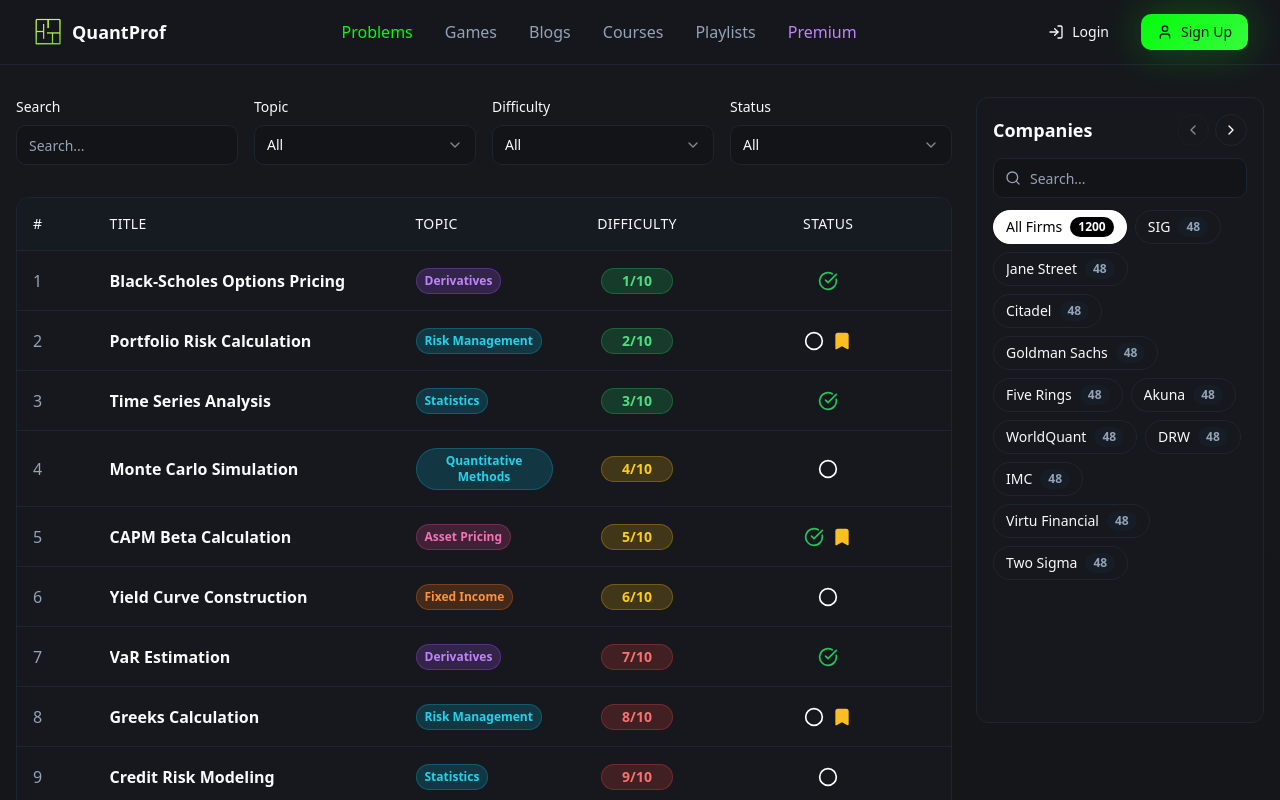
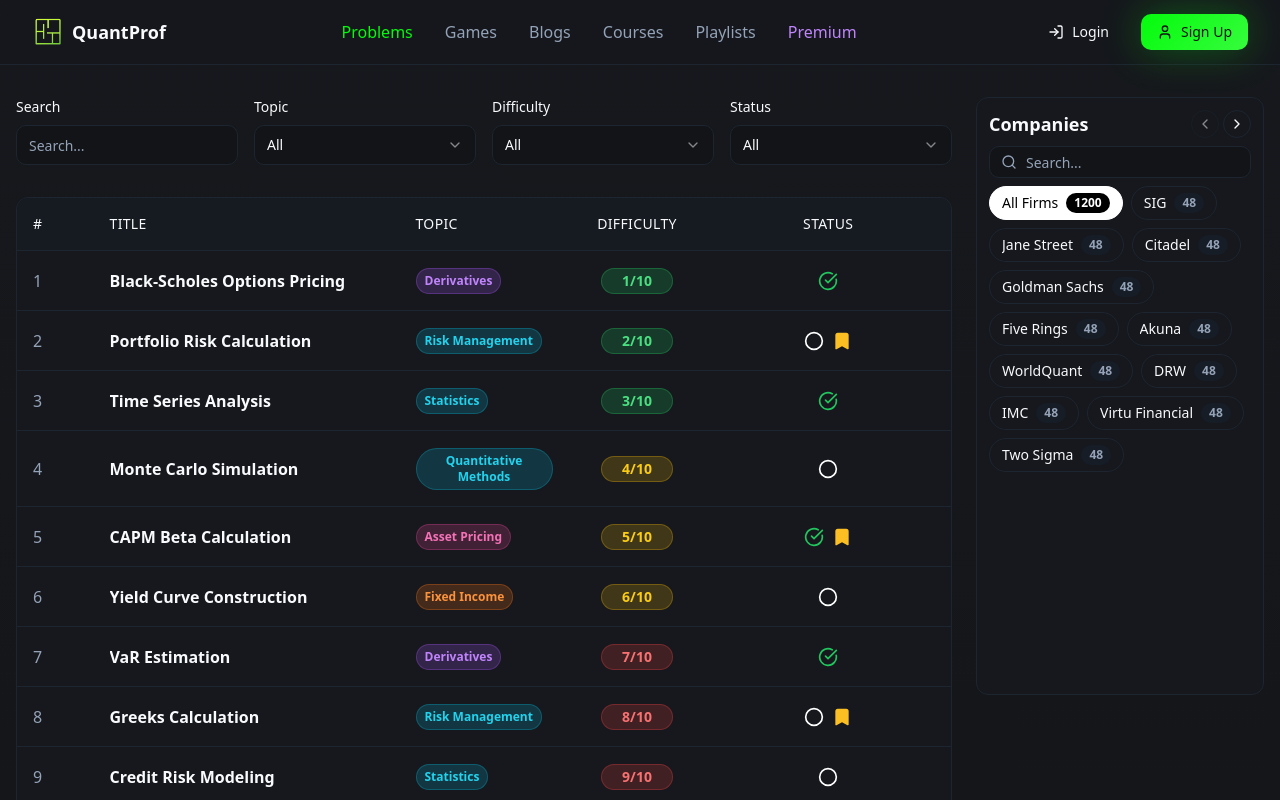
Before and after one commit to ravisharma381/quant-zenith-hub, a React (Vite) app: page /problems in a window 1280 px wide. Shown: the top 800 px of the page. Built offline with nearby package versions, Linux system fonts and the light colour scheme.

Commit message:
Changes
Co-authored-by: ravisharma381 <222616816+ravisharma381@users.noreply.github.com>

```diff
--- a/src/pages/Problems.tsx
+++ b/src/pages/Problems.tsx
@@ -480,25 +480,25 @@ const Problems = () => {
 
           {/* Companies sidebar - large screens only */}
           <aside className="hidden xl:block w-72 shrink-0 xl:sticky xl:top-20">
-            <div className="bg-card border border-border rounded-xl p-4">
-              <div className="flex items-center justify-between mb-3">
+            <div className="bg-card border border-border rounded-xl p-3">
+              <div className="flex items-center justify-between mb-2">
                 <h2 className="text-lg font-semibold text-foreground">Companies</h2>
-                <div className="flex gap-1.5">
-                  <Button variant="outline" size="icon" className="h-8 w-8 rounded-full" aria-label="Previous companies" disabled={activeCompanyPage === 0} onClick={() => setCompanyPage((p) => Math.max(0, p - 1))}>
-                    <ChevronLeft className="h-4 w-4" />
+                <div className="flex gap-1">
+                  <Button variant="outline" size="icon" className="h-7 w-7 rounded-full" aria-label="Previous companies" disabled={activeCompanyPage === 0} onClick={() => setCompanyPage((p) => Math.max(0, p - 1))}>
+                    <ChevronLeft className="h-3.5 w-3.5" />
                   </Button>
-                  <Button variant="outline" size="icon" className="h-8 w-8 rounded-full" aria-label="Next companies" disabled={activeCompanyPage >= companyPages.length - 1} onClick={() => setCompanyPage((p) => Math.min(companyPages.length - 1, p + 1))}>
-                    <ChevronRight className="h-4 w-4" />
+                  <Button variant="outline" size="icon" className="h-7 w-7 rounded-full" aria-label="Next companies" disabled={activeCompanyPage >= companyPages.length - 1} onClick={() => setCompanyPage((p) => Math.min(companyPages.length - 1, p + 1))}>
+                    <ChevronRight className="h-3.5 w-3.5" />
                   </Button>
                 </div>
               </div>
-              <div className="relative mb-3">
+              <div className="relative mb-2">
                 <Search className="absolute left-3 top-1/2 -translate-y-1/2 h-4 w-4 text-muted-foreground" />
                 <Input
                   placeholder="Search..."
                   value={companySearch}
                   onChange={(e) => setCompanySearch(e.target.value)}
-                  className="pl-9"
+                  className="pl-9 h-8"
                 />
               </div>
               {companyStats.length === 0 && (
```
